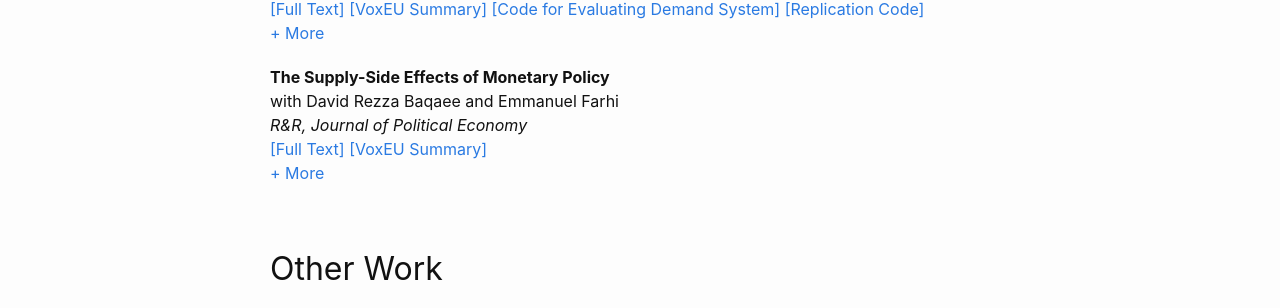
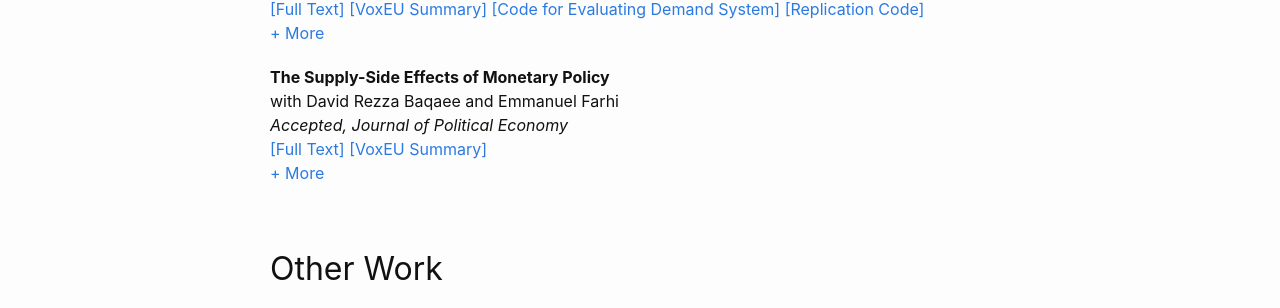
Before and after one commit to kunalsangani/kunalsangani.github.io, a Jekyll site: the page built from research.markdown, in a window 1280 px wide. Shown: the part 618-926 px from the top of the page. Built offline with Jekyll 4.4.1, drawn with Linux system fonts in a browser that asks for light colours; nearby versions of some CDN libraries.

Commit message:
Changed paper status

```diff
--- a/_data/research.yml
+++ b/_data/research.yml
@@ -128,7 +128,7 @@
     - supply_side:
       title: The Supply-Side Effects of Monetary Policy
       coauthors: David Rezza Baqaee and Emmanuel Farhi
-      status: R&R, Journal of Political Economy
+      status: Accepted, Journal of Political Economy
       links:
         - paper:
           name: Full Text
```
Also changed, not shown: 1 other file.
